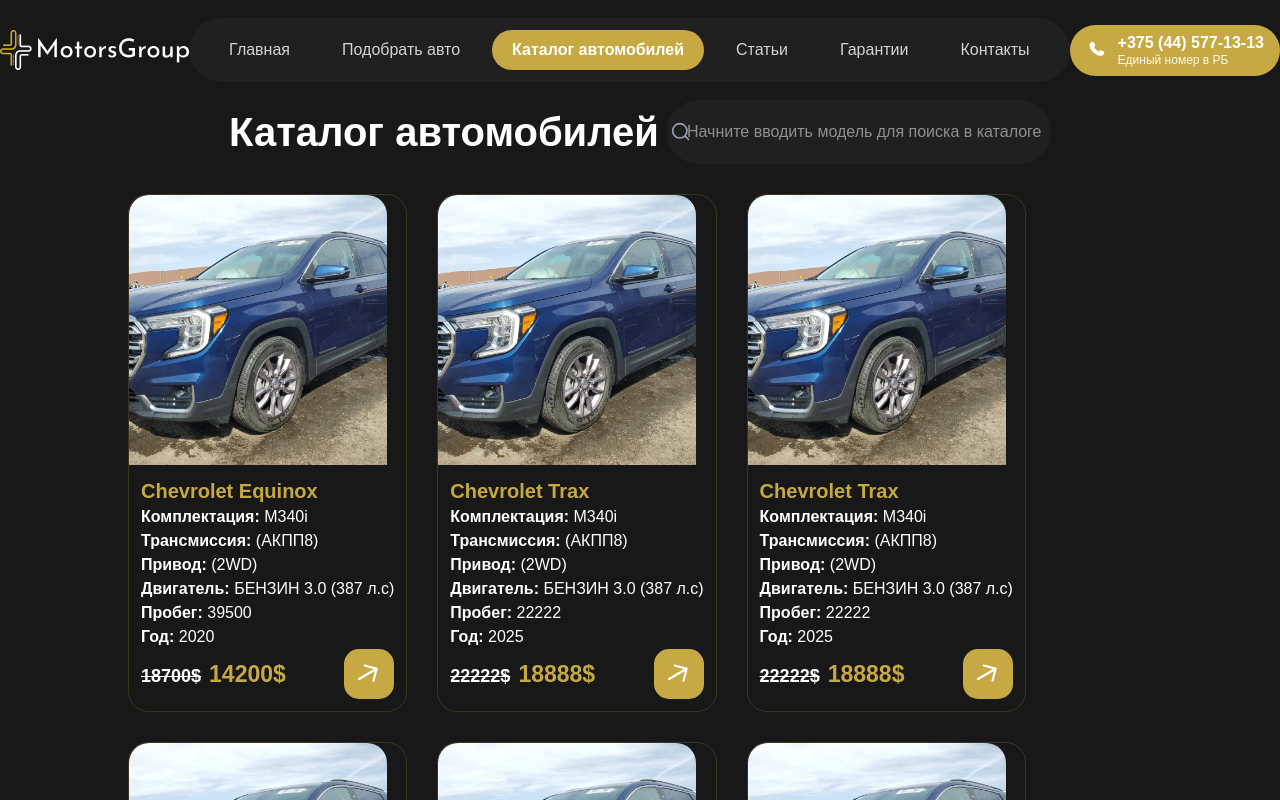
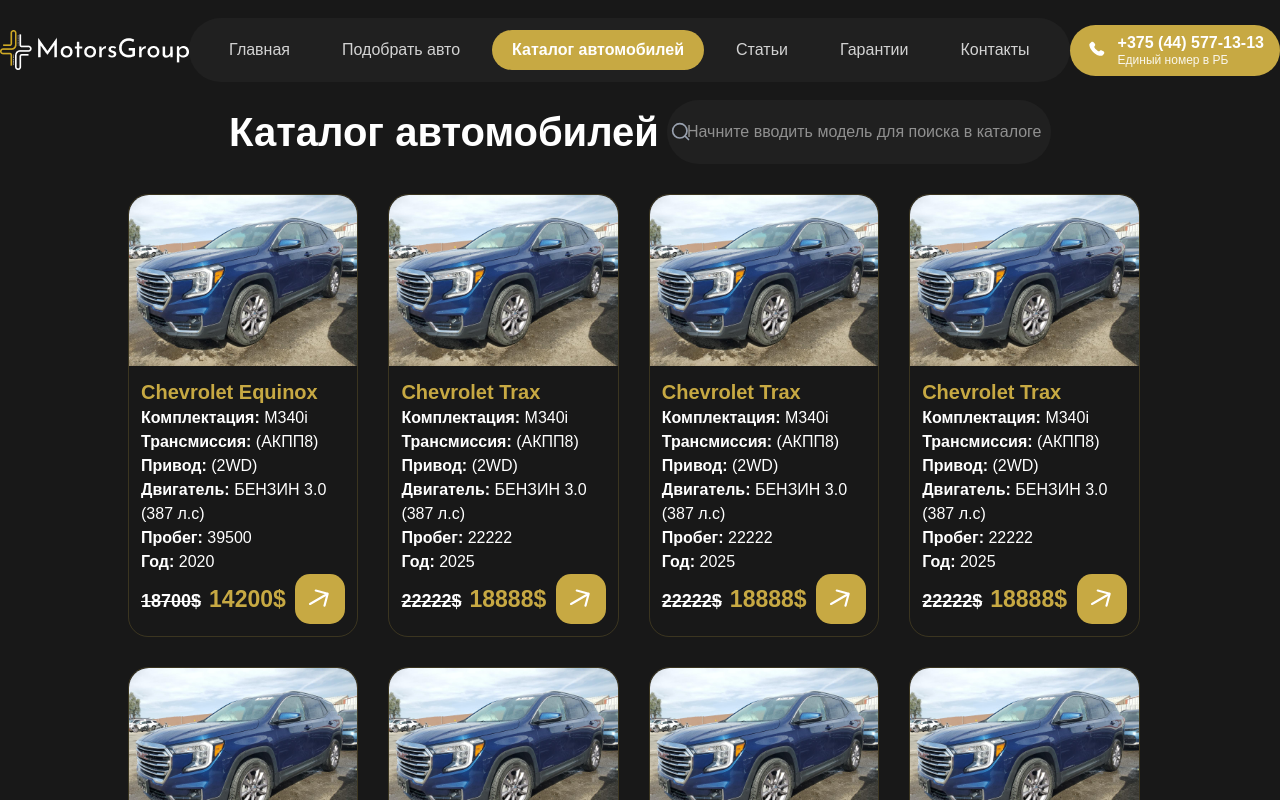
Before and after one commit to alexborisoff/motorsgroup, a React (Vite) app in the folder frontend/: page /catalog in a window 1280 px wide. Shown: the top 800 px of the page. Built offline with nearby package versions, Linux system fonts and the light colour scheme; a web font is replaced by a local one.

Commit message:
Update CatalogPage displayed

```diff
--- a/frontend/src/components/CarItem.tsx
+++ b/frontend/src/components/CarItem.tsx
@@ -7,9 +7,9 @@
 
 export const CarItem = ({ car }: CarItemProps) => {
    return (
-      <div className="flex flex-col border-[#C7A94333] rounded-[20px] border">
+      <div className="flex flex-col max-w-[18vw] border-[#C7A94333] rounded-[20px] border">
          <img
-            className="h-[270px] w-[258px] rounded-t-[20px] object-cover"
+            className=" rounded-t-[20px] object-cover"
             src={car.photo}
             alt={`Автомобиль ${car.brand}`}
          />
--- a/frontend/src/pages/CatalogPage.tsx
+++ b/frontend/src/pages/CatalogPage.tsx
@@ -29,7 +29,7 @@
             <SearchBar />
          </section>
 
-         <section className="flex flex-wrap justify-center w-[80%] items-center gap-[30px]">
+         <section className="flex flex-wrap justify-center w-[80%] items-center gap-[30px] ">
             <div>{isLoading ? <p>Loader</p> : <></>}</div>
             <Pagination cars={carList} itemsPerPage={8} />
          </section>
```
